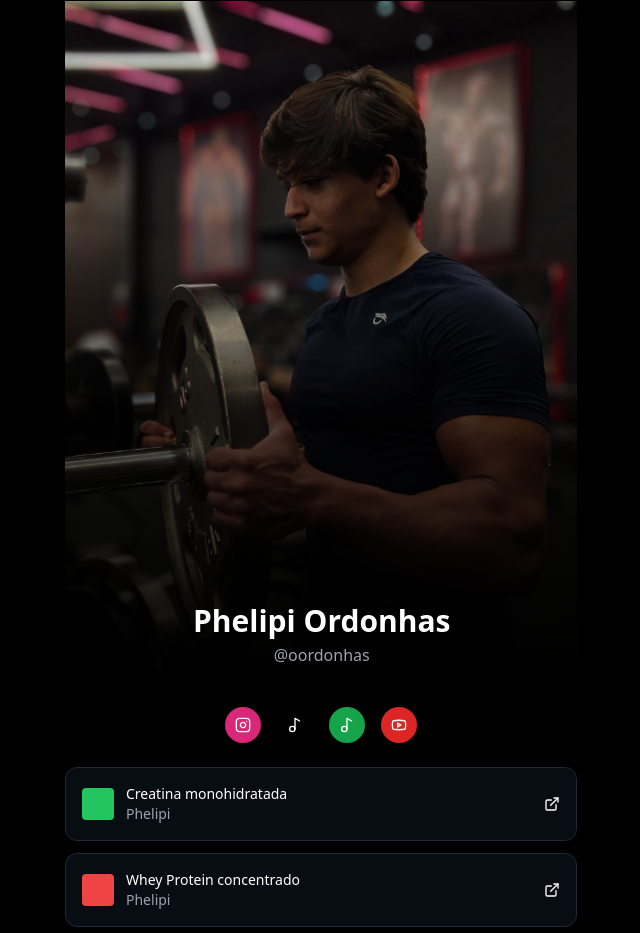
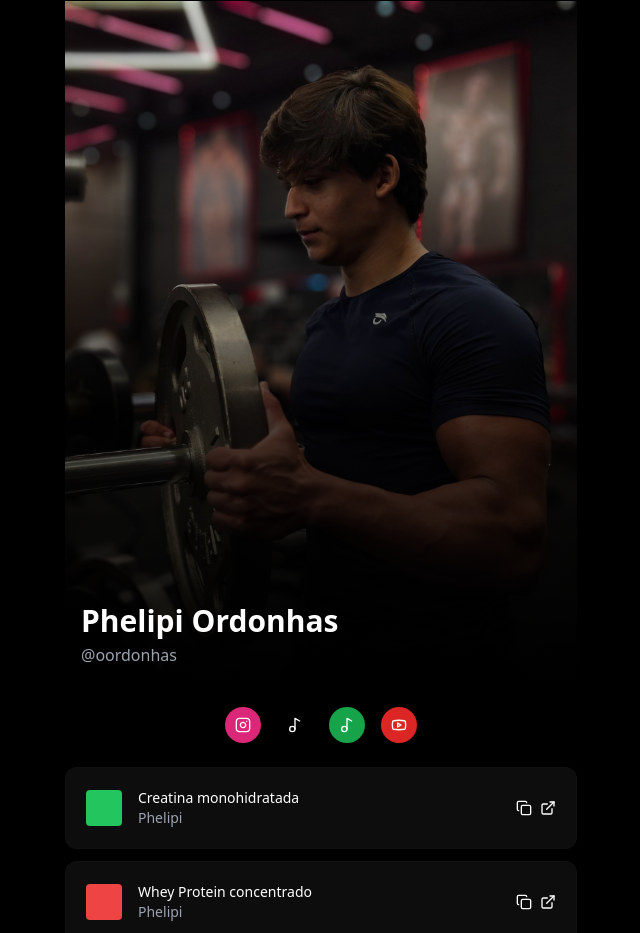
Before and after one commit to lucasfabbrim/ph, a Next.js app: page / in a window 1280 px wide. Shown: the top 933 px of the page, without its empty margins (319-959 px from the left). Built offline with nearby package versions, Linux system fonts and the light colour scheme.

Commit message:
Update page.tsx

```diff
--- a/src/app/page.tsx
+++ b/src/app/page.tsx
@@ -1,6 +1,6 @@
 import { Button } from "@/components/ui/button";
 import { Card } from "@/components/ui/card";
-import { Instagram, Music2, Youtube, ExternalLink } from "lucide-react";
+import { Instagram, Music2, Youtube, ExternalLink, Copy } from "lucide-react";
 import Image from "next/image";
 import Link from "next/link";
 
@@ -21,12 +21,11 @@ export default function Home() {
               priority
             />
             <div className="absolute inset-0 bg-gradient-to-t from-black via-black/50 to-transparent" />
-            <div className="absolute bottom-4 left-32 space-y-1 text-center">
+            <div className="absolute bottom-4 left-4 space-y-1 items-center">
               <h1 className="text-3xl font-extrabold">Phelipi Ordonhas</h1>
               <p className="text-gray-400 font-medium">@oordonhas</p>
             </div>
           </div>
-
           <div className="flex justify-center gap-4">
             {[
               {
@@ -71,20 +70,23 @@ export default function Home() {
             ].map((product, index) => (
               <Card
                 key={index}
-                className="bg-gray-900/50 border-gray-800 hover:bg-gray-800/50 transition-colors"
+                className="bg-white/5 border-zinc-900/40 transition-colors"
               >
                 <Button
                   variant="ghost"
-                  className="w-full justify-between p-4 h-auto"
+                  className="w-full justify-between p-5 h-20"
                 >
-                  <div className="flex items-center gap-3">
-                    <div className={`w-8 h-8 ${product.color} rounded`}></div>
+                  <div className="flex items-center gap-4">
+                    <div className={`w-9 h-9 ${product.color} rounded`}></div>
                     <div className="text-left">
                       <p className="font-medium">{product.name}</p>
                       <p className="text-sm text-gray-400">Phelipi</p>
                     </div>
                   </div>
-                  <ExternalLink className="h-4 w-4" />
+                  <div className="flex flex-row gap-2">
+                    <Copy size={22} />
+                    <ExternalLink size={22} />
+                  </div>
                 </Button>
               </Card>
             ))}
```
